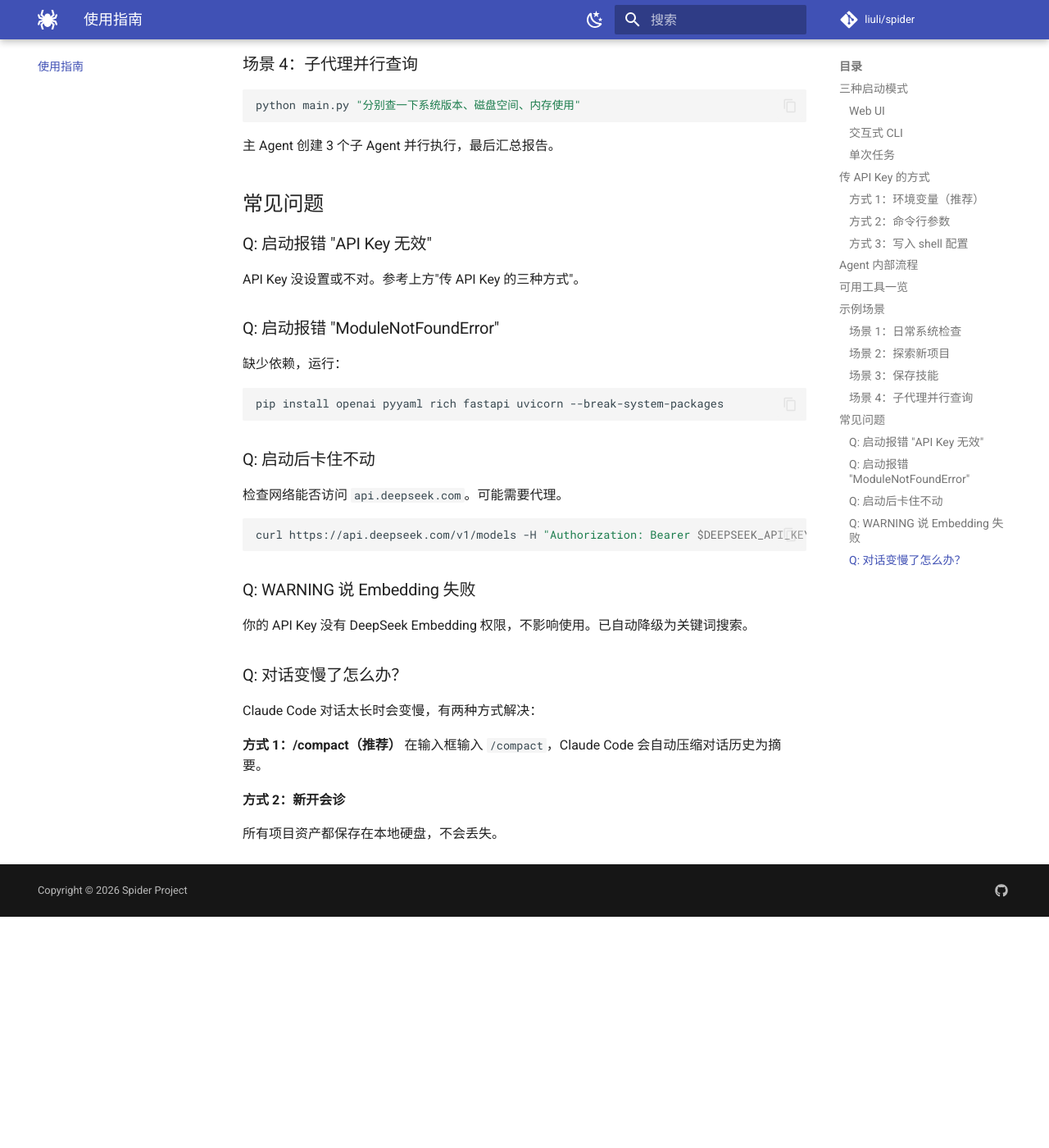
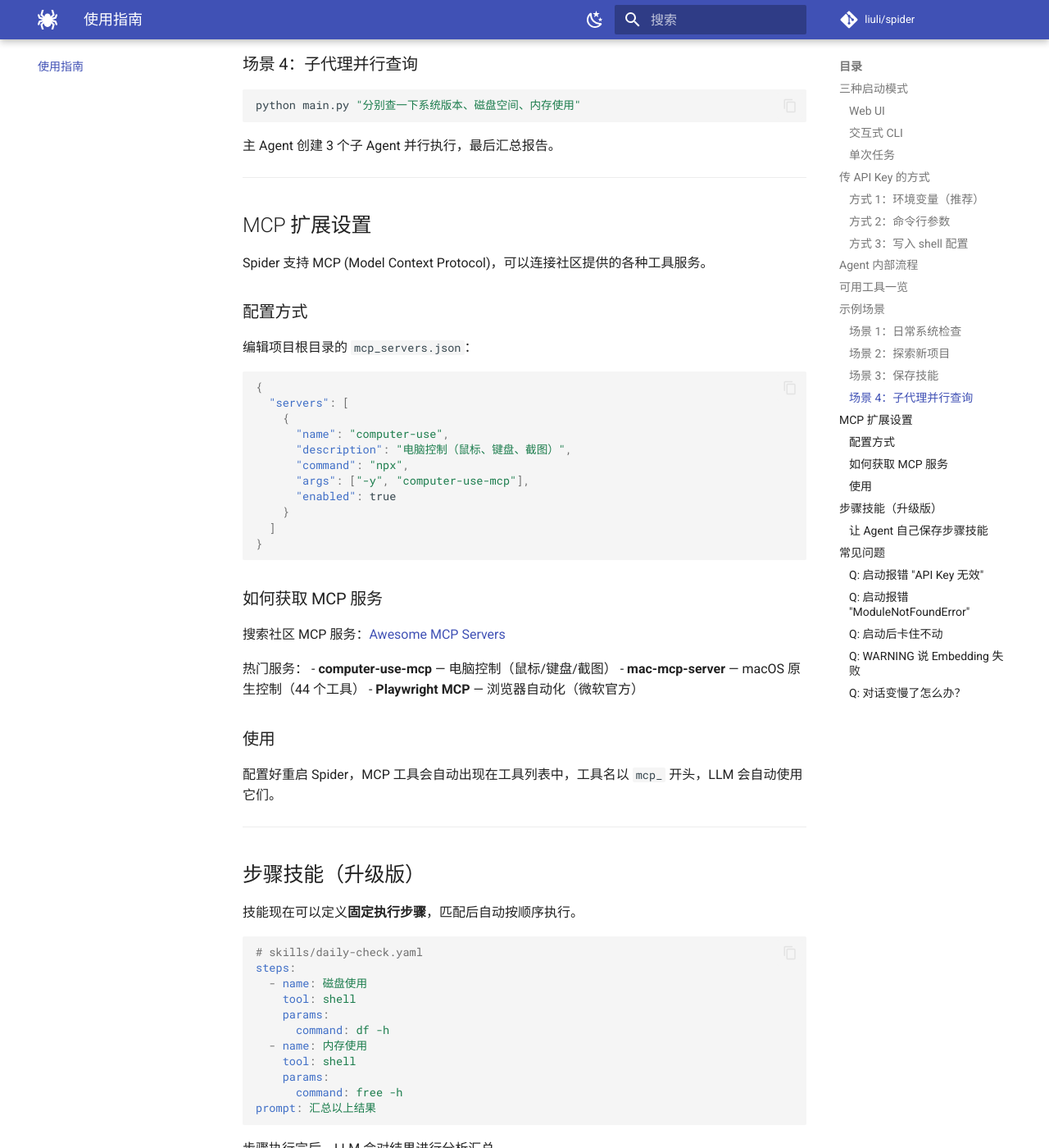
Before and after one commit to shabake/spider, an MkDocs documentation site: the page built from docs/使用指南.md, in a window 1280 px wide and 1400 px high, scrolled down 4064 px. Shown: the whole window at 82% size. Built offline with MkDocs 1.6.1 and Material for MkDocs 9.7.7, drawn with Linux system fonts in a browser that asks for light colours; emoji names are drawn with the system emoji font; comment, search, counter and statistics services are not loaded; before the commit the page ends 5182 px from its top, so only the background shows below that; some of the changed text lies outside the part shown.

Commit message:
📝 更新文档：步骤技能 + MCP + 路线图

````diff
--- a/docs/使用指南.md
+++ b/docs/使用指南.md
@@ -171,6 +171,73 @@ python main.py "分别查一下系统版本、磁盘空间、内存使用"
 
 主 Agent 创建 3 个子 Agent 并行执行，最后汇总报告。
 
+---
+
+## MCP 扩展设置
+
+Spider 支持 MCP (Model Context Protocol)，可以连接社区提供的各种工具服务。
+
+### 配置方式
+
+编辑项目根目录的 `mcp_servers.json`：
+
+```json
+{
+  "servers": [
+    {
+      "name": "computer-use",
+      "description": "电脑控制（鼠标、键盘、截图）",
+      "command": "npx",
+      "args": ["-y", "computer-use-mcp"],
+      "enabled": true
+    }
+  ]
+}
+```
+
+### 如何获取 MCP 服务
+
+搜索社区 MCP 服务：[Awesome MCP Servers](https://github.com/wong2/awesome-mcp-servers)
+
+热门服务：
+- **computer-use-mcp** — 电脑控制（鼠标/键盘/截图）
+- **mac-mcp-server** — macOS 原生控制（44 个工具）
+- **Playwright MCP** — 浏览器自动化（微软官方）
+
+### 使用
+
+配置好重启 Spider，MCP 工具会自动出现在工具列表中，工具名以 `mcp_` 开头，LLM 会自动使用它们。
+
+---
+
+## 步骤技能（升级版）
+
+技能现在可以定义**固定执行步骤**，匹配后自动按顺序执行。
+
+```yaml
+# skills/daily-check.yaml
+steps:
+  - name: 磁盘使用
+    tool: shell
+    params:
+      command: df -h
+  - name: 内存使用
+    tool: shell
+    params:
+      command: free -h
+prompt: 汇总以上结果
+```
+
+步骤执行完后，LLM 会对结果进行分析汇总。
+
+### 让 Agent 自己保存步骤技能
+
+在交互模式或单次任务中，先让 Agent 做一次任务，然后说：
+
+> "把刚才的方法保存为带步骤的技能"
+
+Agent 会自动分析自己的操作记录，生成带步骤的技能文件。
+
 ## 常见问题
 
 ### Q: 启动报错 "API Key 无效"
--- a/docs/快速开始.md
+++ b/docs/快速开始.md
@@ -57,6 +57,17 @@ python main.py -i
 python main.py "当前目录有哪些文件？"
 ```
 
+## MCP 扩展（可选）
+
+Spider 支持 MCP 协议，可连接社区工具服务（电脑控制、浏览器等）。
+
+```bash
+# 以 computer-use 为例，无需额外安装
+# 项目已默认配置 mcp_servers.json
+```
+
+> 详细配置见 [使用指南 → MCP 扩展设置](使用指南.md#mcp-扩展设置)
+
 ## 第一个任务
 
 启动后，试试这些任务：
````
Also changed, not shown: docs/开发记录.md (+1 -0 lines), docs/路线图.md (+11 -0 lines).
